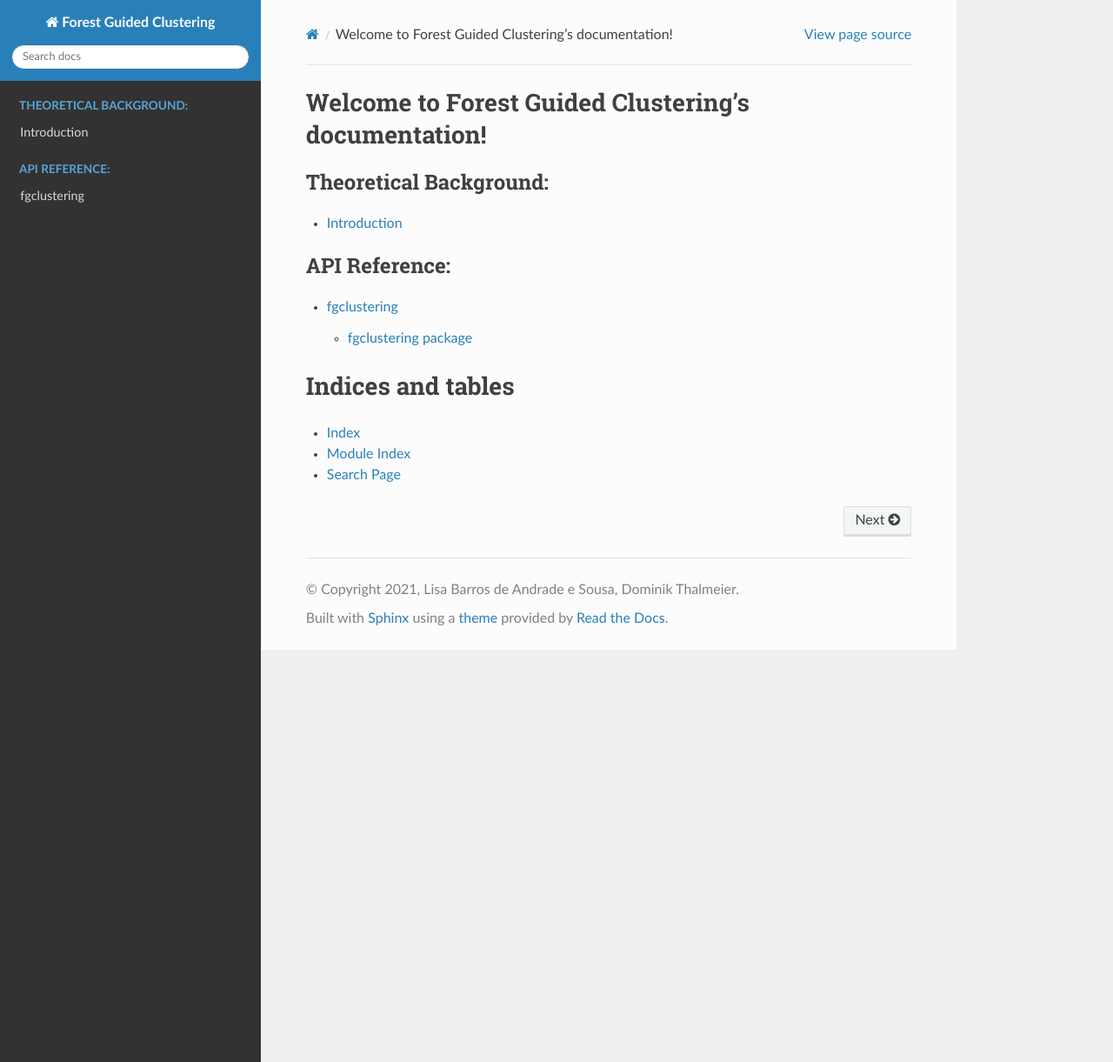
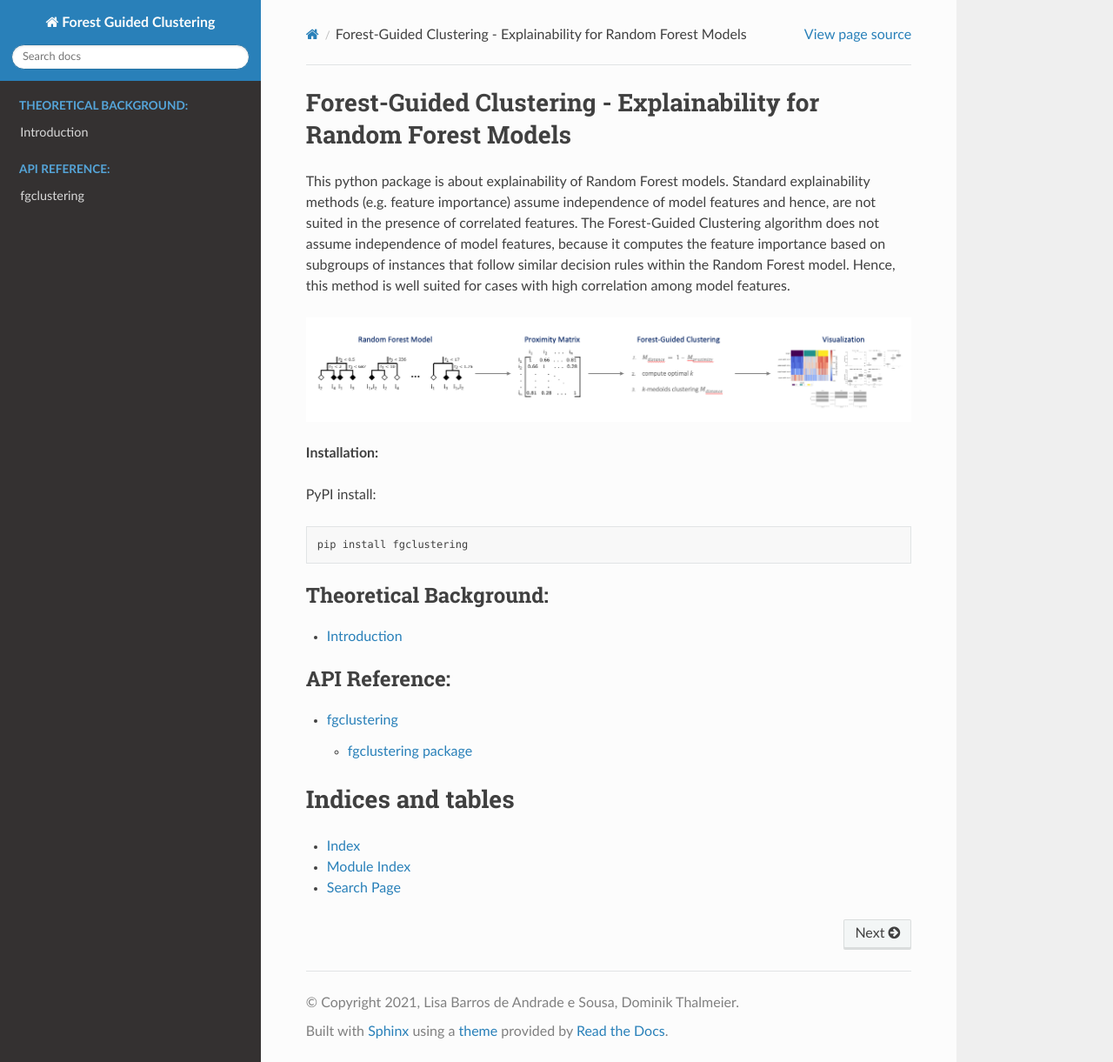
Before and after one commit to HelmholtzAI-Consultants-Munich/fg-clustering, a Sphinx documentation site: the page built from docs/source/index.rst, in a window 1280 px wide and 1221 px high. Shown: the whole window at 87% size. Built offline with Sphinx 7.4.7 and the Read the Docs theme 2.0.0, drawn with Linux system fonts in a browser that asks for light colours.

Commit message:
Update index.rst

```diff
--- a/docs/source/index.rst
+++ b/docs/source/index.rst
@@ -3,8 +3,20 @@
    You can adapt this file completely to your liking, but it should at least
    contain the root `toctree` directive.
 
-Welcome to Forest Guided Clustering's documentation!
-====================================================
+Forest-Guided Clustering - Explainability for Random Forest Models
+=========================================================================
+
+This python package is about explainability of Random Forest models. Standard explainability methods (e.g. feature importance) assume independence of model features and hence, are not suited in the presence of correlated features. The Forest-Guided Clustering algorithm does not assume independence of model features, because it computes the feature importance based on subgroups of instances that follow similar decision rules within the Random Forest model. Hence, this method is well suited for cases with high correlation among model features.
+
+.. image:: ../fgclustering_overview.png
+
+**Installation:**
+
+PyPI install:
+
+.. code:: bash
+
+    pip install fgclustering
 
 .. toctree::
    :maxdepth: 2
```
